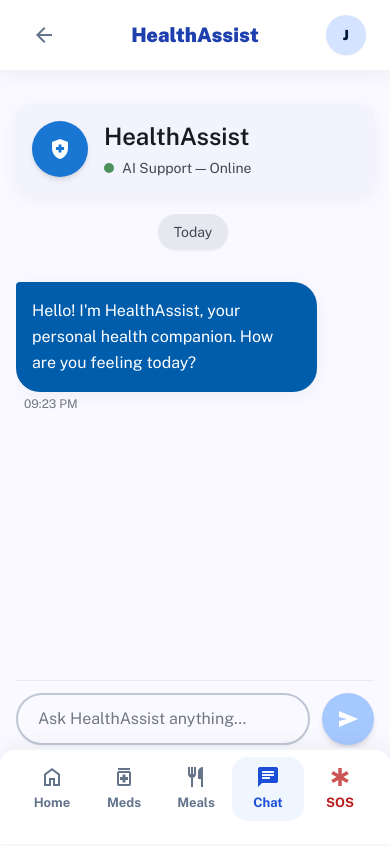
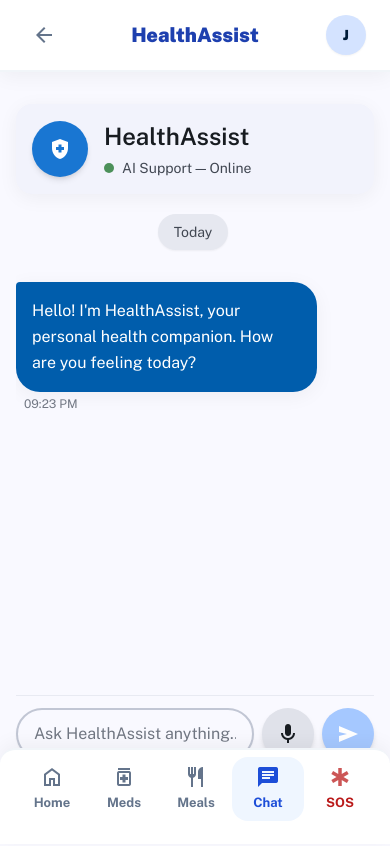
Before and after one commit to smit061205/Aarogya-sarwar, a React (Vite) app in the folder frontend/: page /chat in a window 390 px wide. Shown: the top 846 px of the page. Built offline with nearby package versions, Linux system fonts and the light colour scheme.

Commit message:
Fix mobile layout height and add native Speech-to-Text mic

```diff
--- a/frontend/src/pages/Chat.jsx
+++ b/frontend/src/pages/Chat.jsx
@@ -24,7 +24,47 @@ export default function Chat() {
   const [messages, setMessages] = useState([INITIAL_MESSAGE]);
   const [input, setInput] = useState('');
   const [isLoading, setIsLoading] = useState(false);
+  const [isListening, setIsListening] = useState(false);
   const bottomRef = useRef(null);
+  const recognitionRef = useRef(null);
+
+  // Initialize Speech Recognition
+  useEffect(() => {
+    const SpeechRecognition = window.SpeechRecognition || window.webkitSpeechRecognition;
+    if (SpeechRecognition && !recognitionRef.current) {
+      const recognition = new SpeechRecognition();
+      recognition.continuous = false;
+      recognition.interimResults = false;
+      recognition.lang = 'en-US';
+
+      recognition.onresult = (event) => {
+        const transcript = event.results[0][0].transcript;
+        setInput((prev) => (prev ? `${prev} ${transcript}` : transcript));
+      };
+      recognition.onerror = (event) => {
+        console.error('Speech error:', event.error);
+        setIsListening(false);
+      };
+      recognition.onend = () => {
+        setIsListening(false);
+      };
+      recognitionRef.current = recognition;
+    }
+  }, []);
+
+  const toggleListening = (e) => {
+    e.preventDefault();
+    if (isListening) {
+      recognitionRef.current?.stop();
+    } else {
+      try {
+        recognitionRef.current?.start();
+        setIsListening(true);
+      } catch (err) {
+        console.error("Mic start failed", err);
+      }
+    }
+  };
 
   // Scroll to bottom on new message
   useEffect(() => {
@@ -91,7 +131,7 @@ export default function Chat() {
   const totalMeals = meals.length;
 
   return (
-    <div className="flex flex-col w-full mt-4" style={{ height: 'calc(100vh - 195px)' }}>
+    <div className="flex flex-col w-full mt-4 flex-1" style={{ height: 'calc(100svh - 180px)' }}>
       {/* AI Header */}
       <div className="bg-surface-container-low px-4 py-4 flex items-center gap-4 shadow-[0_4px_20px_rgba(0,0,0,0.05)] rounded-2xl mb-3">
         <div className="w-14 h-14 rounded-full bg-primary-container flex-shrink-0 flex items-center justify-center shadow-md">
@@ -179,18 +219,29 @@ export default function Chat() {
       {/* Input bar */}
       <form
         onSubmit={sendMessage}
-        className="flex items-center gap-3 pt-3 border-t border-outline-variant/30 pb-2"
+        className="flex items-center gap-2 pt-3 border-t border-outline-variant/30 pb-2"
       >
         <div className="flex-1">
           <input
             value={input}
             onChange={(e) => setInput(e.target.value)}
             disabled={isLoading}
-            className="w-full min-h-[52px] bg-surface border-2 border-outline-variant focus:border-primary rounded-[28px] py-3 px-5 font-body-lg text-[16px] text-on-surface placeholder:text-outline transition-colors outline-none shadow-sm disabled:opacity-60"
+            className="w-full min-h-[52px] bg-surface border-2 border-outline-variant focus:border-primary rounded-[28px] py-3 px-4 font-body-lg text-[16px] text-on-surface placeholder:text-outline transition-colors outline-none shadow-sm disabled:opacity-60"
             placeholder="Ask HealthAssist anything…"
             type="text"
           />
         </div>
+        <button
+          type="button"
+          onClick={toggleListening}
+          className={`w-[52px] h-[52px] flex-shrink-0 rounded-full flex items-center justify-center shadow-md active:scale-95 transition-all
+            ${isListening ? 'bg-error text-white animate-pulse shadow-error/30' : 'bg-surface-container-highest text-on-surface'}`}
+          aria-label="Toggle voice input"
+        >
+          <span className="material-symbols-outlined text-[24px]" style={{ fontVariationSettings: "'FILL' 1" }}>
+            mic
+          </span>
+        </button>
         <button
           type="submit"
           disabled={!input.trim() || isLoading}
```
